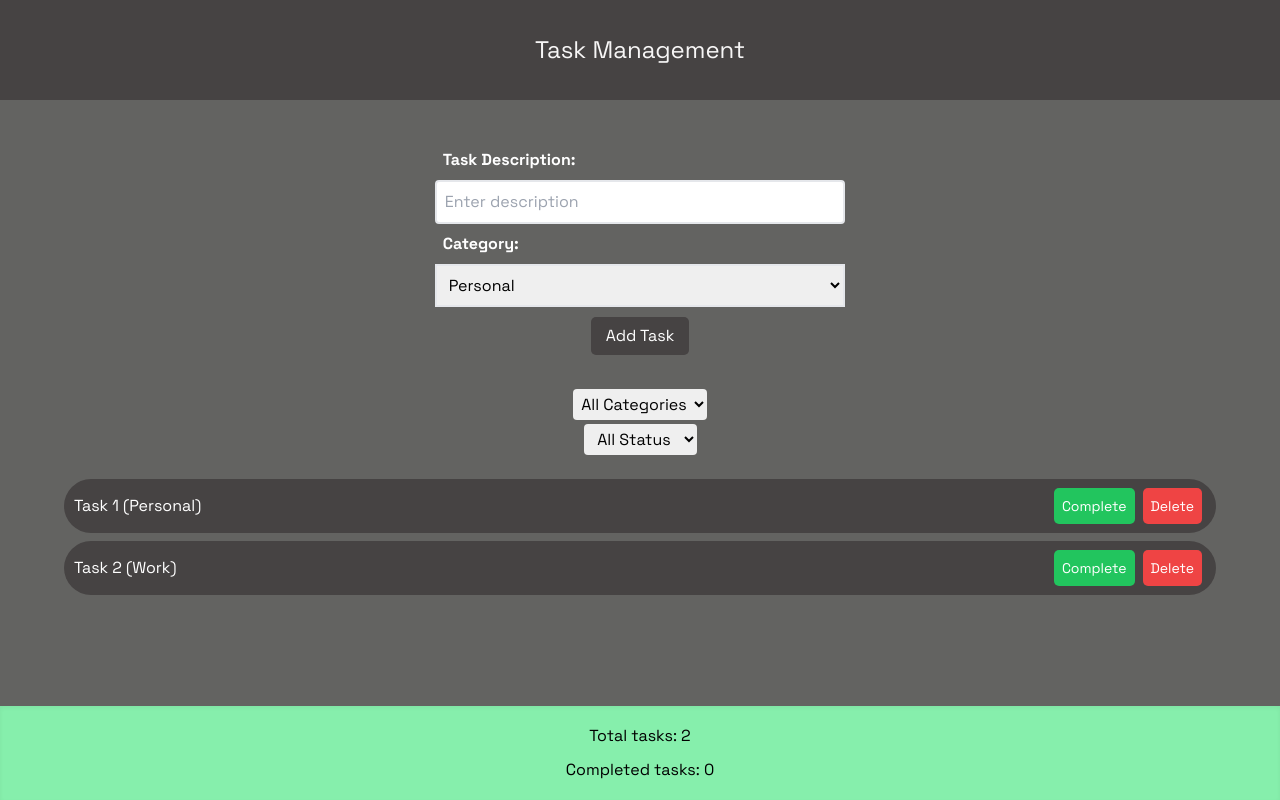
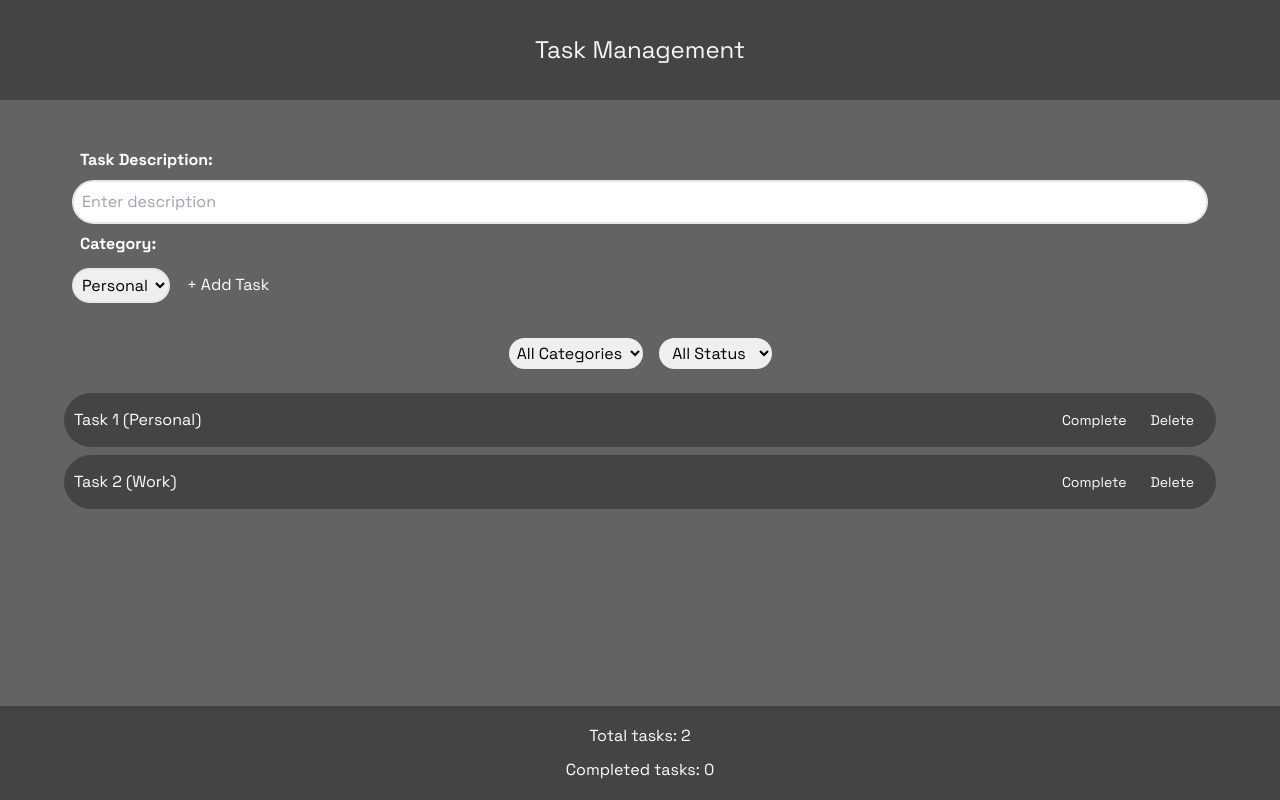
Before and after one commit to Nooah12/TMT, a Next.js app: page / in a window 1280 px wide. Built offline with nearby package versions, Linux system fonts and the light colour scheme.

Commit message:
more styling

```diff
--- a/src/app/globals.css
+++ b/src/app/globals.css
@@ -6,15 +6,15 @@
 @tailwind utilities;
 
 .undo-btn {
-  @apply bg-blue-500 text-white hover:bg-blue-600;
+  @apply text-white hover:bg-blue-600;
 }
 
 .complete-btn {
-  @apply bg-green-500 text-white hover:bg-green-600;
+  @apply text-white hover:bg-green-600;
 }
 
 .delete-btn {
-  @apply bg-red-500 text-white hover:bg-red-600;
+  @apply text-white hover:bg-red-600;
 }
 
 * {
@@ -27,7 +27,6 @@ html {
 
 body {
     margin: 0;
-    /* background-color: #c9e2e8; */
     background-color: #636361;
     min-height: 100%;
     display: flex;
@@ -59,19 +58,12 @@ body {
   }
 
   button {
-    background-color: #464343;
-    color: white;
-    border: none;
-    padding: 7px 15px;
+    padding: 7px 7px;
     margin: 10px;
     font-size: 16px;
     cursor: pointer;
-    border-radius: 5px;
+    border-radius: 12px;
     transition: background-color 0.3s;
-  }
-
-  button:hover {
-    background-color: #0056b3;
   }
 
   p {
@@ -89,9 +81,16 @@ body {
     color: white;
     padding: 5px 10px;
     margin: 8px 0;
-    border-radius: 50px;
+    border-radius: 30px;
   }
 
   li:hover {
-    background-color: #212020;
+    background-color: #353232;
   }
+
+  select {
+/*     width: 150px;
+    max-width: 150px; */
+    border-radius: 30px;
+    /* -webkit-appearance: none; */
+  }
--- a/src/app/page.tsx
+++ b/src/app/page.tsx
@@ -27,7 +27,6 @@ export default function Home() {
       category,
       completed: false, // Always false for new tasks
     };
-    // Add the new task to the tasks array
     setTasks([...tasks, newTask]);
   };
 
@@ -54,8 +53,6 @@ export default function Home() {
   const totalTasks = tasks.length; // counting the total number of tasks
   const completedTasks = tasks.filter(task => task.completed).length; // completed tasks = true??
 
-
-// denna ok??
   const filteredTasks = tasks.filter(task => {
     const categoryMatches = selectedCategory ? task.category === selectedCategory : true;
     const statusMatches = selectedStatus === 'completed' ? task.completed : selectedStatus === 'pending' ? !task.completed : true;
@@ -67,8 +64,10 @@ export default function Home() {
       <Header />
     <main>
       <TaskInputForm onAddTask={handleAddTask} />
-      <CategoryFilter categories={categories} selectedCategory={selectedCategory} onChange={handleCategoryFilter} />
-      <StatusFilter selectedStatus={selectedStatus} onChange={handleStatusFilter} />
+      <section className="flex gap-4 mb-4">
+        <CategoryFilter categories={categories} selectedCategory={selectedCategory} onChange={handleCategoryFilter} />
+        <StatusFilter selectedStatus={selectedStatus} onChange={handleStatusFilter} />
+      </section>
       <TaskList onCompleteTask={handleCompleteTask} onDeleteTask={handleDeleteTask} tasks={filteredTasks} />
       <TaskCounter total={totalTasks} completed={completedTasks} />
     </main>
--- a/src/components/CategoryFilter/CategoryFilter.tsx
+++ b/src/components/CategoryFilter/CategoryFilter.tsx
@@ -8,7 +8,7 @@ type CategoryFilterProps = {
 
 const CategoryFilter = ({ categories, selectedCategory, onChange }: CategoryFilterProps) => {
   return (
-    <select className="mb-1 p-1 rounded text-center"
+    <select className="p-1 text-center"
       value={selectedCategory}
       onChange={(e) => onChange(e.target.value)}
       role="combobox"
--- a/src/components/StatusFilter/StatusFilter.tsx
+++ b/src/components/StatusFilter/StatusFilter.tsx
@@ -7,7 +7,7 @@ type StatusFilterProps = {
 
 const StatusFilter = ({ selectedStatus, onChange }:StatusFilterProps) => {
   return (
-    <select className="mb-4 p-1 rounded text-center"
+    <select className="p-1 text-center"
       value={selectedStatus}
       onChange={(e) => onChange(e.target.value)}
       role="combobox"  // ensures we satisfy the 'getByRole' selector in tests?
--- a/src/components/TaskCounter/TaskCounter.tsx
+++ b/src/components/TaskCounter/TaskCounter.tsx
@@ -5,7 +5,7 @@ type TaskCounterProps = {
 
   const TaskCounter = ({ total, completed }: TaskCounterProps) => {
     return (
-      <section className="mt-auto bg-green-300 w-full p-2 text-center shadow-inner">
+      <section className="mt-auto bg-[#464343] text-white w-full p-2 text-center shadow-inner">
         <p>Total tasks: {total}</p>
         <p>Completed tasks: {completed}</p>
       </section>
--- a/src/components/TaskInputForm/TaskInputForm.tsx
+++ b/src/components/TaskInputForm/TaskInputForm.tsx
@@ -22,23 +22,27 @@ const taskInputForm = ({onAddTask}:taskInputFormProps) => {
 
   return (
     <section className="w-full mb-4">
-      <div className="p-2 m-auto w-3/4 md:w-2/4 lg:w-1/3 2xl:w-1/4 rounded">
+      <div className="p-2 m-auto w-[90%]">
         <div className="flex flex-col text-start ">
           <label className="text-white p-2 font-bold" htmlFor="description">Task Description:</label>
-          <input className="p-2 border-2 rounded" value={description} id="description" placeholder="Enter description"
-            onChange={(e) => setDescription(e.target.value)} // Update description state
+          <input className="p-2 border-2 rounded-3xl" value={description} id="description" placeholder="Enter description"
+            onChange={(e) => setDescription(e.target.value)}
           />
         </div>
         <div className="flex flex-col text-start">
-          <label className="text-white p-2 font-bold" htmlFor="category">Category:</label>
-          <select className="p-2 border-2" value={category} id="category" name="category"
-            onChange={(e) => setCategory(e.target.value)}
-          >
-            <option value="Personal">Personal</option>
-            <option value="Work">Work</option>
-          </select>
+          <label className="text-white pt-2 px-2 font-bold" htmlFor="category">Category:</label>
+          <div className="flex items-center">
+            <select className="p-1 border-2" value={category} id="category" name="category"
+              onChange={(e) => setCategory(e.target.value)}
+            >
+              <option value="Personal">Personal</option>
+              <option value="Work">Work</option>
+            </select>
+            <div>
+              <button className="text-white hover:bg-[#212020]" onClick={handleAddTask}>+ Add Task</button>
+            </div>
+          </div>
         </div>
-        <button onClick={handleAddTask}>Add Task</button>
       </div>
     </section>
   )
--- a/src/components/TaskList/TaskList.tsx
+++ b/src/components/TaskList/TaskList.tsx
@@ -9,7 +9,7 @@ type TaskListProps = {
 
 const TaskList = ({ tasks = [], onCompleteTask, onDeleteTask }:TaskListProps) => {
   return (
-    <section className='w-[90%] 2xl:w-2/3 mb-4'>
+    <section className='w-[90%] mb-4'>
       <ul>
         {tasks.length === 0 ? (
           <p>No tasks available</p>
```
